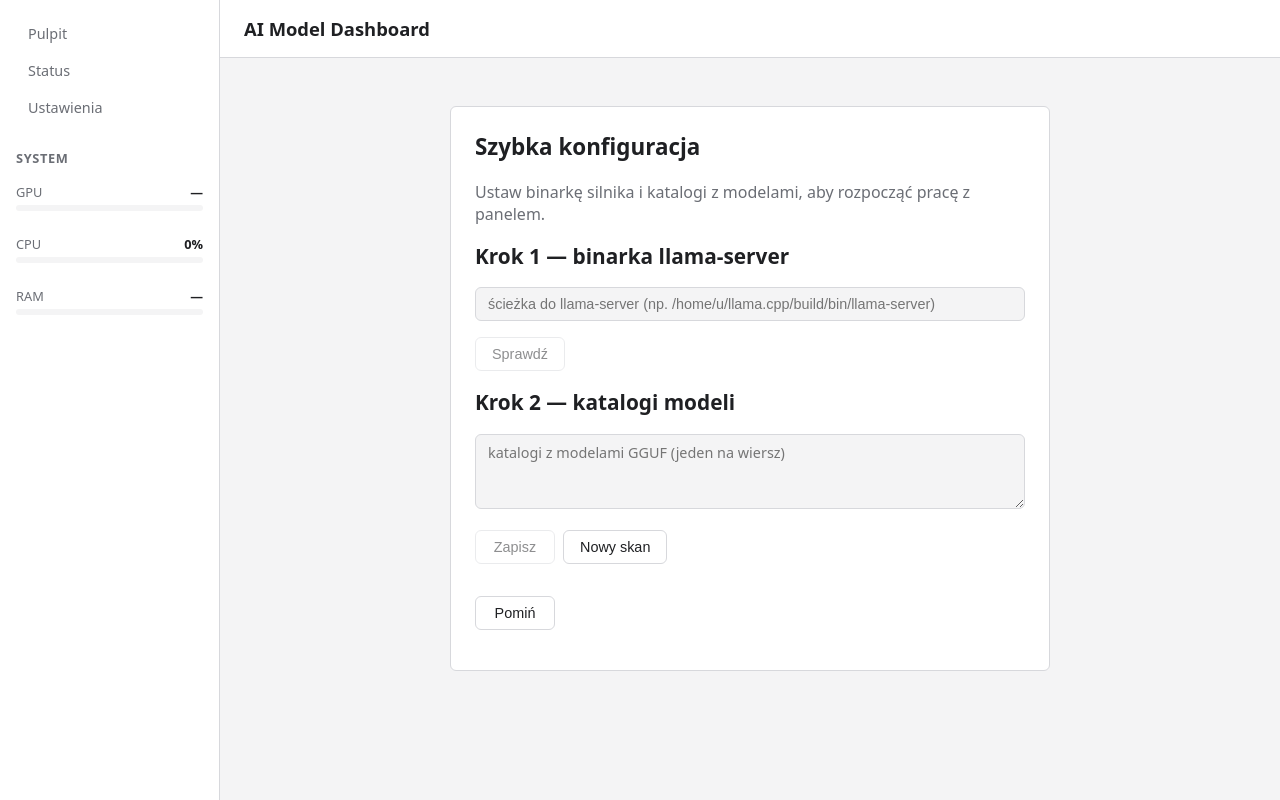
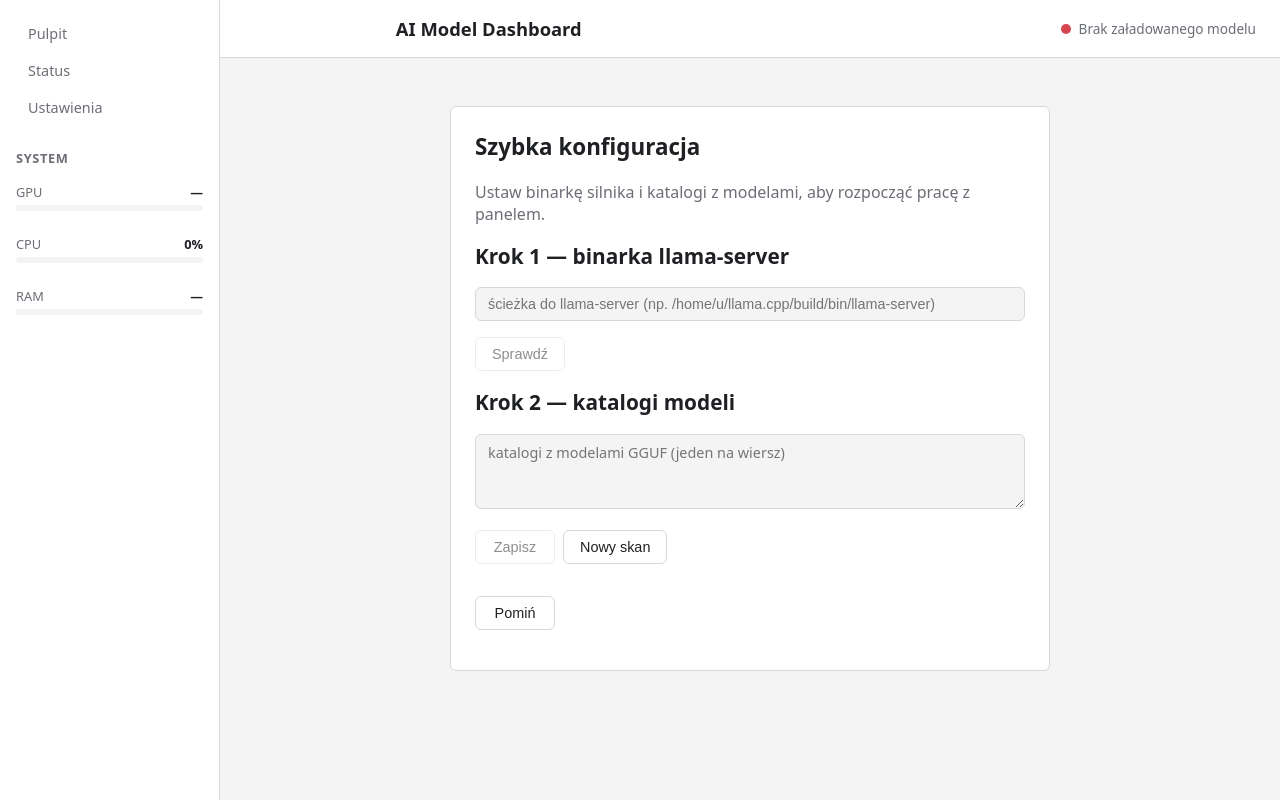
Before and after one commit to bartek111111-netizen/ai-manboard, a React (Vite) app in the folder apps/web/: page /models/1 in a window 1280 px wide. Built offline with nearby package versions, Linux system fonts and the light colour scheme; no server answers.

Commit message:
feat: header with model status indicator (green/red dot + model name), title shifted right

```diff
--- a/apps/web/src/components/Layout.tsx
+++ b/apps/web/src/components/Layout.tsx
@@ -1,19 +1,66 @@
+import { useEffect, useState } from 'react';
 import { NavLink, Outlet } from 'react-router-dom';
 import { Sidebar } from './Sidebar';
 import { t } from '../i18n';
+import { getInstances, getModels } from '../api/client';
 
 /**
  * App shell: left sidebar (nav + always-on system stats) + main content.
+ * Header: app title (shifted right) + current model status indicator.
  */
 export function Layout() {
+  const [model, setModel] = useState<{ name: string; running: boolean } | null>(null);
+
+  useEffect(() => {
+    getModels()
+      .then((models) => {
+        if (models.length === 0) {
+          setModel(null);
+          return;
+        }
+        // Check if any instance is running
+        getInstances()
+          .then((instances) => {
+            const running = instances.find((i) => i.state === 'running');
+            setModel({
+              name: models[0].displayName,
+              running: running !== undefined,
+            });
+          })
+          .catch(() => {
+            setModel({ name: models[0].displayName, running: false });
+          });
+      })
+      .catch(() => setModel(null));
+  }, []);
+
+  const hasModel = model !== null;
+  const isRunning = model?.running ?? false;
+
   return (
     <div className="app-layout">
       <Sidebar />
       <main className="app-main">
         <header className="app-header">
-          <h1>
+          <h1 className="app-header-title">
             <NavLink to="/">{t('appTitle')}</NavLink>
           </h1>
+          <div className="app-header-status">
+            {hasModel ? (
+              <>
+                <span className={`status-dot ${isRunning ? 'on' : 'off'}`} />
+                <span className="status-label">
+                  {isRunning ? t('modelRunning') : t('modelStopped')}
+                </span>
+                <span className="status-model-name">{model.name}</span>
+              </>
+            ) : (
+              <>
+                <span className="status-dot off" />
+                <span className="status-label">{t('noModelLoaded')}</span>
+              </>
+            )}
+          </div>
         </header>
         <div className="app-content">
           <Outlet />
--- a/apps/web/src/i18n/locales/pl.ts
+++ b/apps/web/src/i18n/locales/pl.ts
@@ -135,6 +135,11 @@ export const pl = {
   // Instance resolve (Faza 10.1)
   actionResolve: 'Rozstrzygnij',
 
+  // Header status
+  modelRunning: 'Aktywny',
+  modelStopped: 'Zatrzymany',
+  noModelLoaded: 'Brak załadowanego modelu',
+
   // System status
   systemStatusHeading: 'Status systemu',
   systemStatsHeading: 'System',
--- a/apps/web/src/styles/tokens.css
+++ b/apps/web/src/styles/tokens.css
@@ -114,20 +114,55 @@ body {
 .app-header {
   display: flex;
   align-items: center;
+  justify-content: space-between;
   padding: var(--spacing-m) var(--spacing-l);
   border-bottom: 1px solid var(--color-border);
   background: var(--color-surface);
+  gap: var(--spacing-m);
 }
 
-.app-header h1 {
+.app-header-title {
   margin: 0;
   font-size: 1.15rem;
   font-weight: 700;
+  margin-left: 15%;
 }
 
-.app-header h1 a {
+.app-header-title a {
   color: var(--color-text);
   text-decoration: none;
+}
+
+.app-header-status {
+  display: flex;
+  align-items: center;
+  gap: var(--spacing-s);
+  font-size: 0.85rem;
+}
+
+.status-dot {
+  width: 10px;
+  height: 10px;
+  border-radius: 50%;
+  background: var(--color-muted);
+}
+
+.status-dot.on {
+  background: var(--color-state-running);
+  box-shadow: 0 0 6px color-mix(in srgb, var(--color-state-running) 60%, transparent);
+}
+
+.status-dot.off {
+  background: var(--color-state-error);
+}
+
+.status-label {
+  color: var(--color-muted);
+}
+
+.status-model-name {
+  font-weight: 500;
+  color: var(--color-text);
 }
 
 .sidebar {
```
